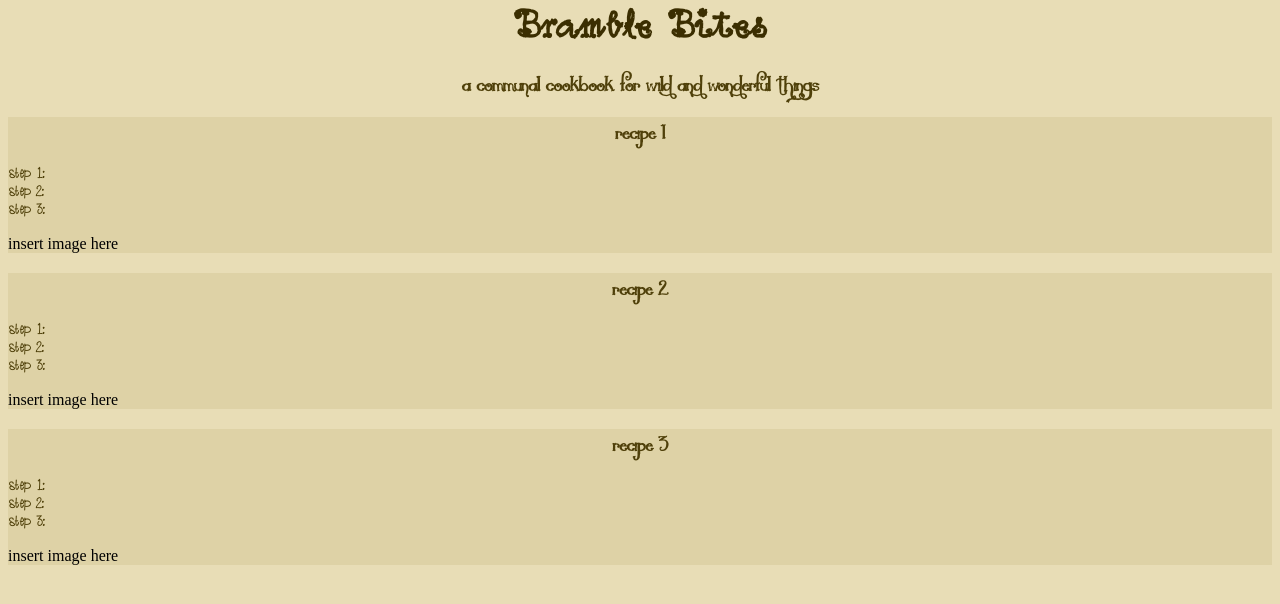
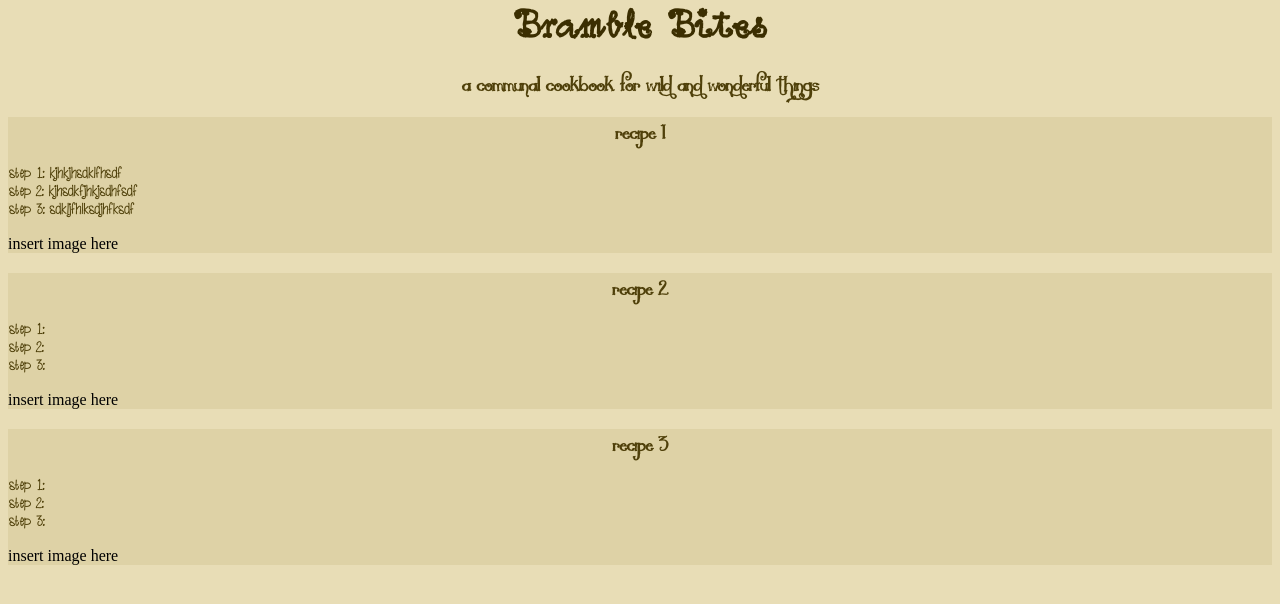
Before and after one commit to Geneva-Horton/project-02, a plain HTML site: page side.html in a window 1280 px wide. Drawn offline with Linux system fonts and the light colour scheme.

Commit message:
Update side.html

```diff
--- a/side.html
+++ b/side.html
@@ -20,11 +20,11 @@
          <h2 class="headers">Recipe 1:</h2>
 
          <p class="steps">
-            <b>step 1:
+            <b>step 1: kjhkjhsdklfhsdf
             <br>
-            step 2:
+            step 2: kjhsdkfjhkjsdhfsdf
             <br>
-            step 3: </b>
+            step 3: sdkljfhlksdjhfksdf</b>
          </p>
 
          <div>
```
